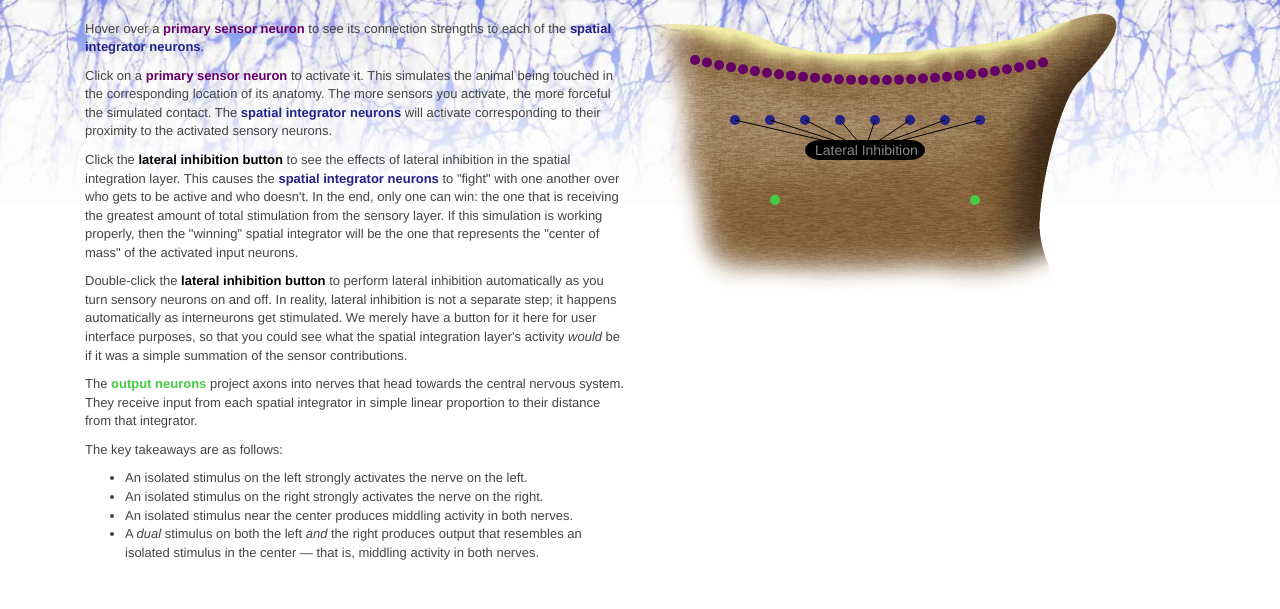
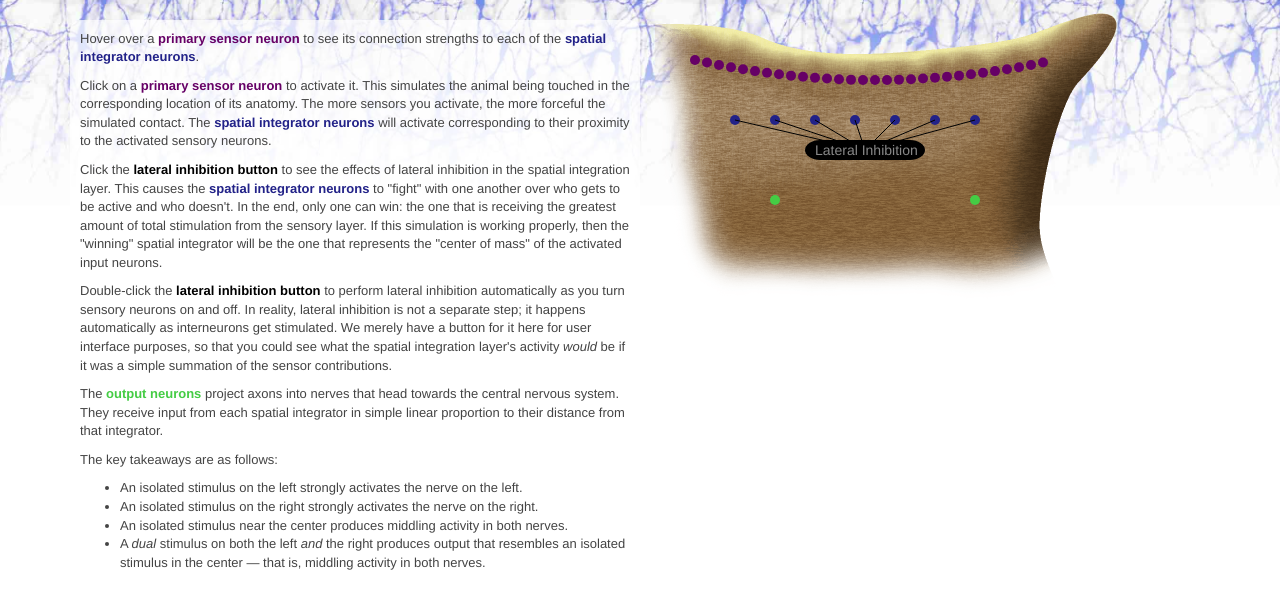
Before and after one commit to omedalus/neuromean, a PHP site: page / in a window 1280 px wide. Shown: the part 110-719 px from the top of the page. Run offline with PHP 8.4, Linux system fonts and the light colour scheme; some libraries are stand-ins or nearby versions.

Commit message:
Prettier

```diff
--- a/app/neuromean.js
+++ b/app/neuromean.js
@@ -10,7 +10,7 @@
 
   ctrl.networkStructure = {
     numSensors: 30,
-    numIntegrators: 8,
+    numIntegrators: 7,
     numOutputs: 2,
     sensorAxonSpread: 1
   };
--- a/index.php
+++ b/index.php
@@ -96,7 +96,7 @@
 
     </div>
 
-    <article data-ng-controller="neuromeanCtrl" class="col-md-6">
+    <article data-ng-controller="neuromeanCtrl" class="col-md-6 noselect">
       <svg id="mainview" width="500" height="300">
 
         <line
--- a/style/neuromean.css
+++ b/style/neuromean.css
@@ -6,6 +6,16 @@
   background-attachment: fixed;
   background-size: 50%;
   color: #444;
+}
+
+.noselect {
+  -webkit-touch-callout: none; /* iOS Safari */
+    -webkit-user-select: none; /* Safari */
+     -khtml-user-select: none; /* Konqueror HTML */
+       -moz-user-select: none; /* Firefox */
+        -ms-user-select: none; /* Internet Explorer/Edge */
+            user-select: none; /* Non-prefixed version, currently
+                                  supported by Chrome and Opera */
 }
 
 header {
@@ -31,6 +41,7 @@
 circle.sensor {
   fill: #606;
   stroke: #ff0;
+  cursor: pointer;
 }
 
 circle.integrator {
@@ -75,6 +86,9 @@
 .instructions {
   margin-top: 20px;
   font-size: small;
+  background: rgba(255,255,255,.7);
+  padding: 10px;
+  border-radius: 10px;
 }
 
 .sensortext {
```
